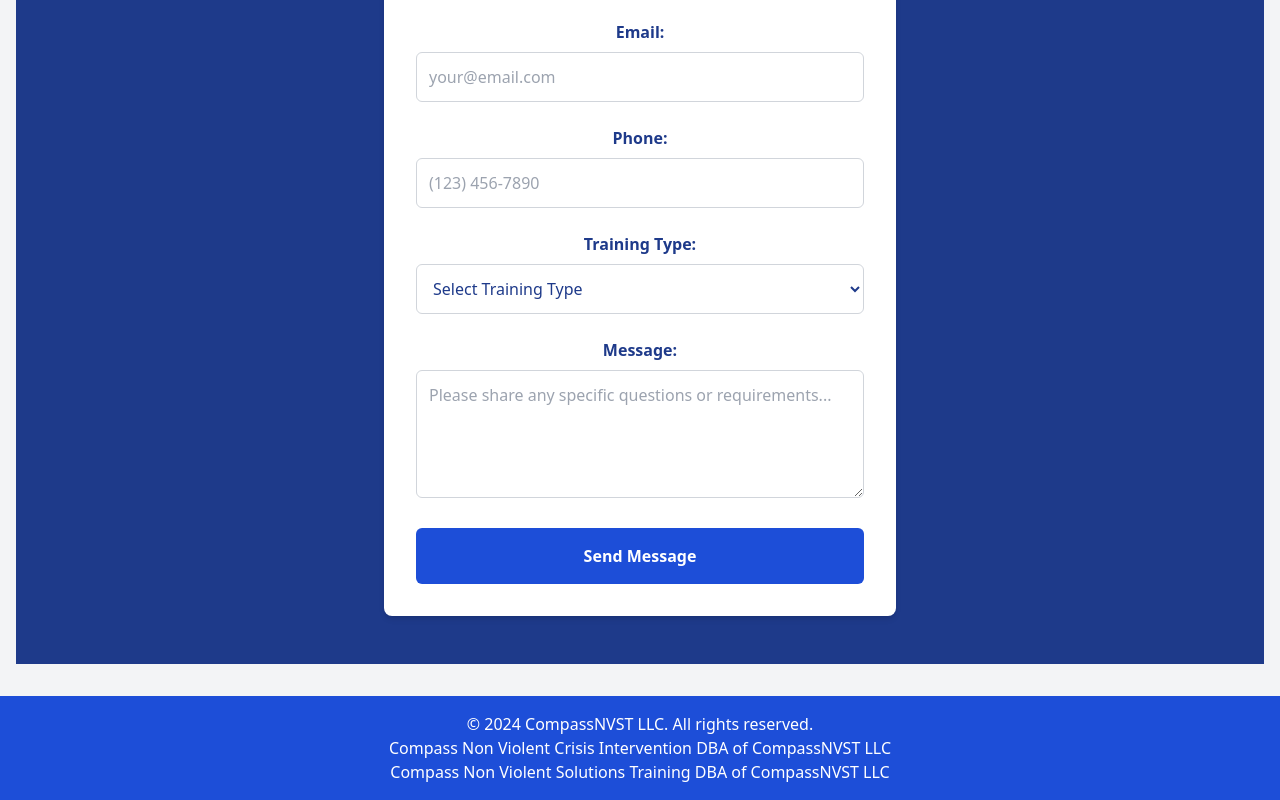
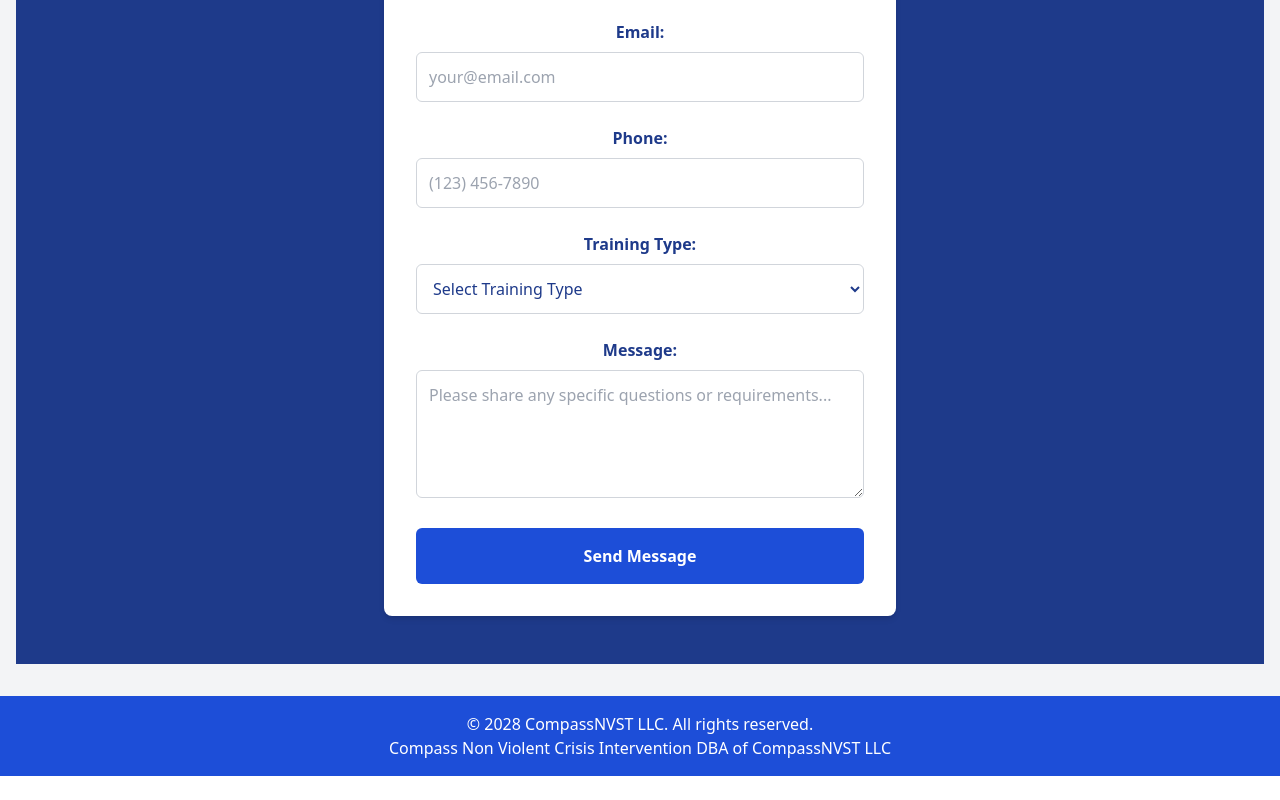
Before and after one commit to DaniDesigns1118/compass-nvct, a React (Vite) app: page / in a window 1280 px wide. Shown: the part 2674-3474 px from the top of the page. After the commit the page ends 3450 px from the top, so only its background shows below. Built offline with nearby package versions, Linux system fonts and the light colour scheme.

Commit message:
Update nvct-website-react.tsx

```diff
--- a/src/nvct-website-react.tsx
+++ b/src/nvct-website-react.tsx
@@ -168,9 +168,8 @@
 
 const Footer: React.FC = () => (
     <footer className="bg-blue-700 text-white text-center p-4">
-    <p>&copy; 2024 CompassNVST LLC. All rights reserved.</p>
+    <p>&copy; 2028 CompassNVST LLC. All rights reserved.</p>
     <p>Compass Non Violent Crisis Intervention DBA of CompassNVST LLC</p>
-    <p>Compass Non Violent Solutions Training DBA of CompassNVST LLC</p>
   </footer>
 );
 
```
